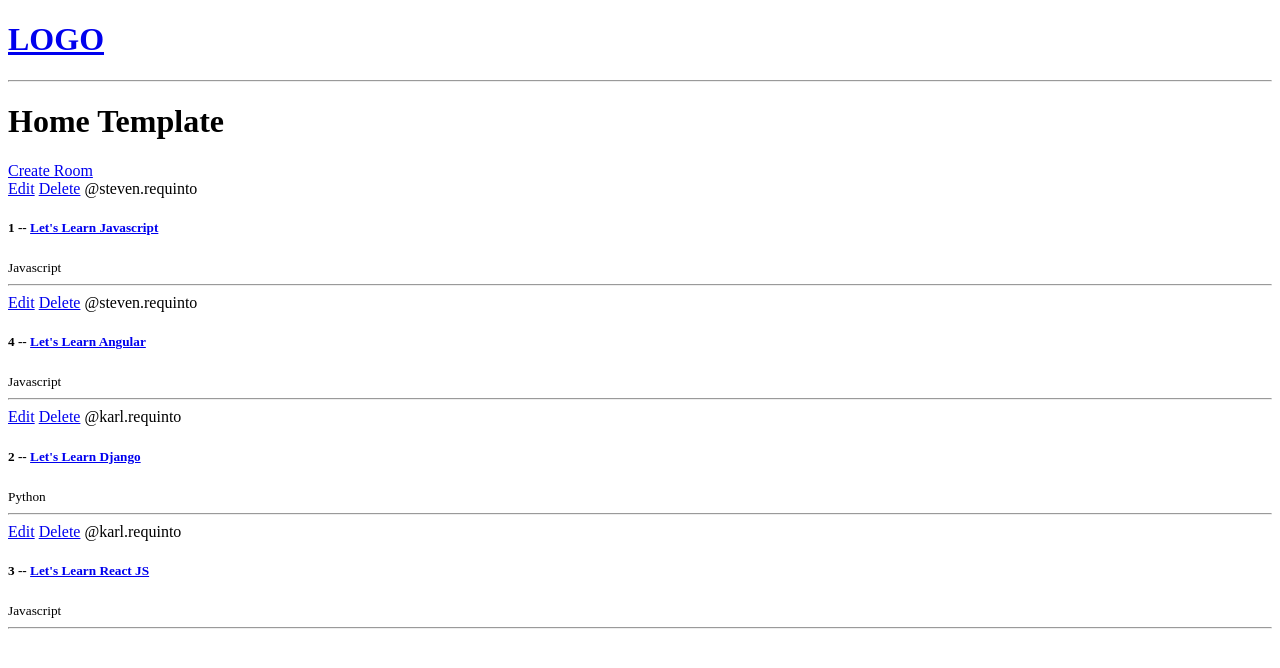
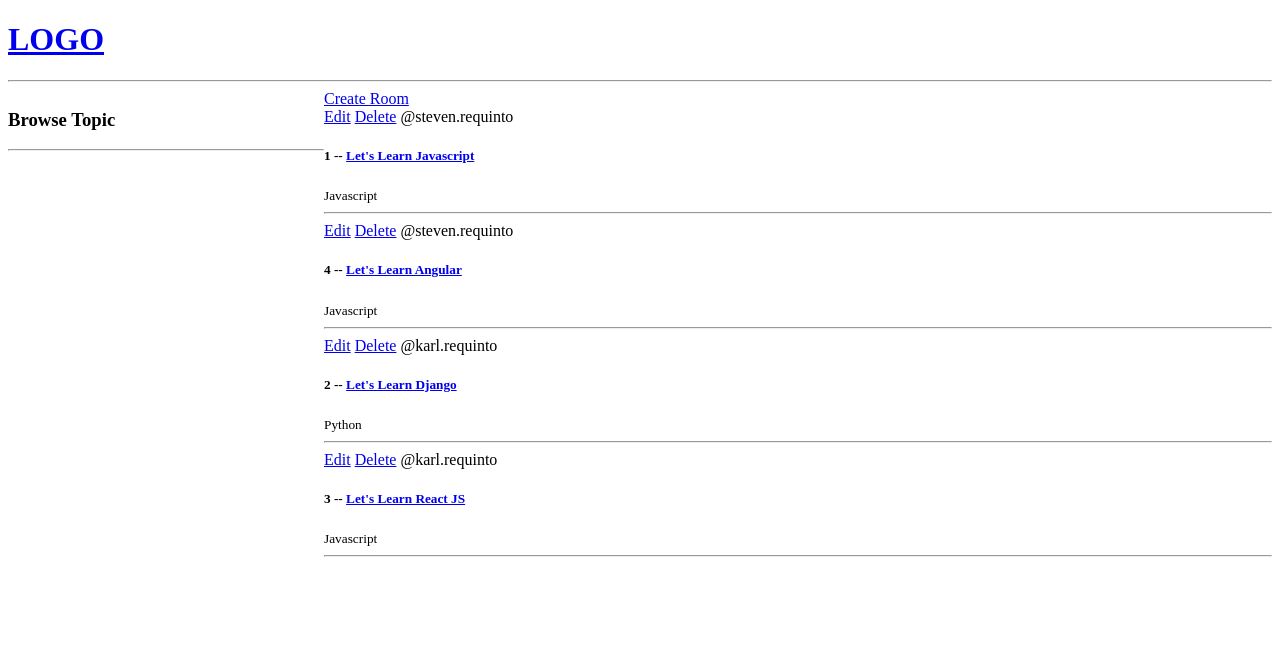
Before and after one commit to KarlStevenRequinto/Study_Budd_Clone, a Django app: page / in a window 1280 px wide. Shown: the top 668 px of the page. Run offline with Django 4.2, Linux system fonts and the light colour scheme; data comes from the database, SQL or seed files in the repository.

Commit message:
adding styling and sidebar

```diff
--- a/studybud_clone/base/templates/base/home.html
+++ b/studybud_clone/base/templates/base/home.html
@@ -1,18 +1,32 @@
 {% extends 'main.html' %} {% block content %}
-<h1>Home Template</h1>
+<style>
+  .home-container {
+    display: grid;
+    grid-template-columns: 1fr 3fr;
+  }
+</style>
+<div class="home-container">
   <div>
+    <h3>Browse Topic</h3>
+    <hr />
+  </div>
+
   <div>
     <a href="{% url 'create-room' %}">Create Room</a>
+    <div>
       {% for room in rooms %}
       <div>
         <a href="{% url 'update-room' room.id %}">Edit</a>
         <a href="{% url 'delete-room' room.id %}">Delete</a>
         <span>@{{room.host.username}}</span>
-      <h5>{{room.id}} -- <a href="{% url 'room' room.id %}">{{room.name}}</a></h5>
+        <h5>
+          {{room.id}} -- <a href="{% url 'room' room.id %}">{{room.name}}</a>
+        </h5>
         <small>{{room.topic.name}}</small>
-      <hr>
+        <hr />
       </div>
       {% endfor %}
     </div>
   </div>
+</div>
 {% endblock content %}
```
Lines whose indentation alone changed are shown as unchanged.
